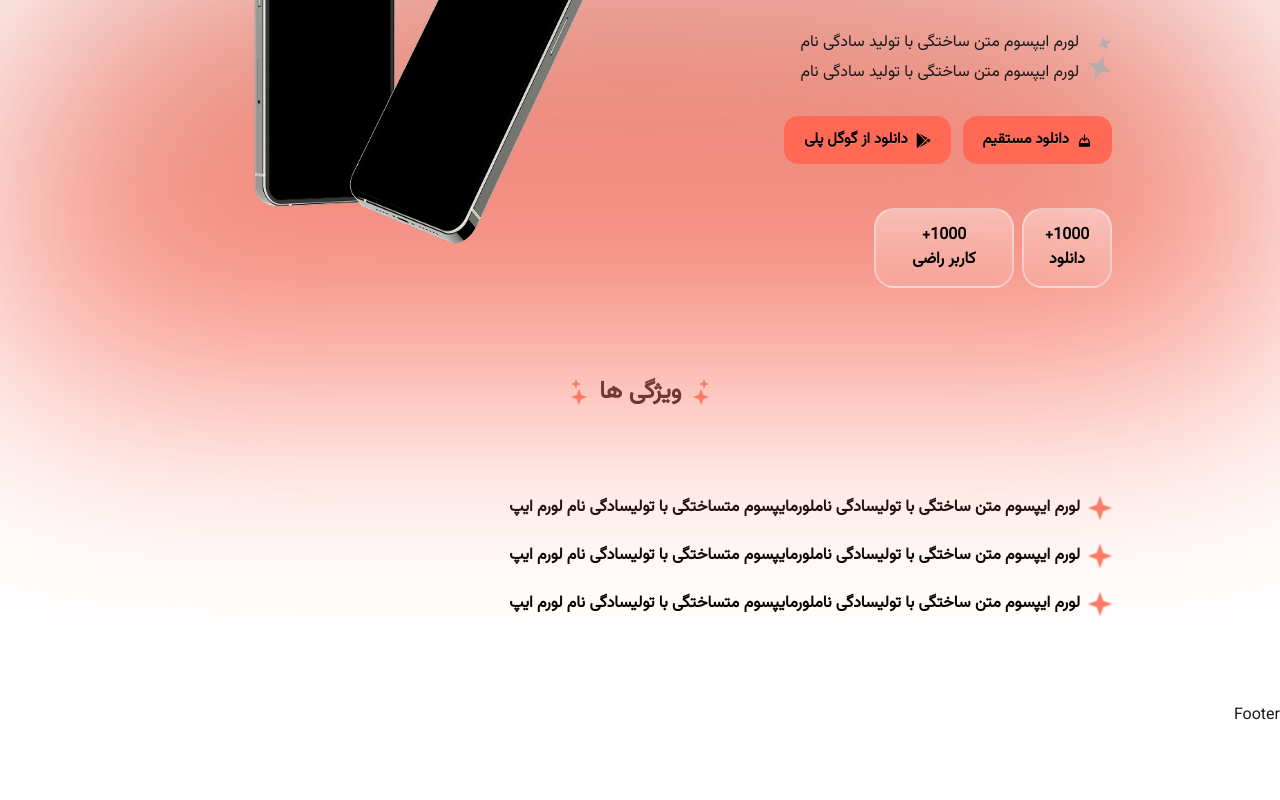
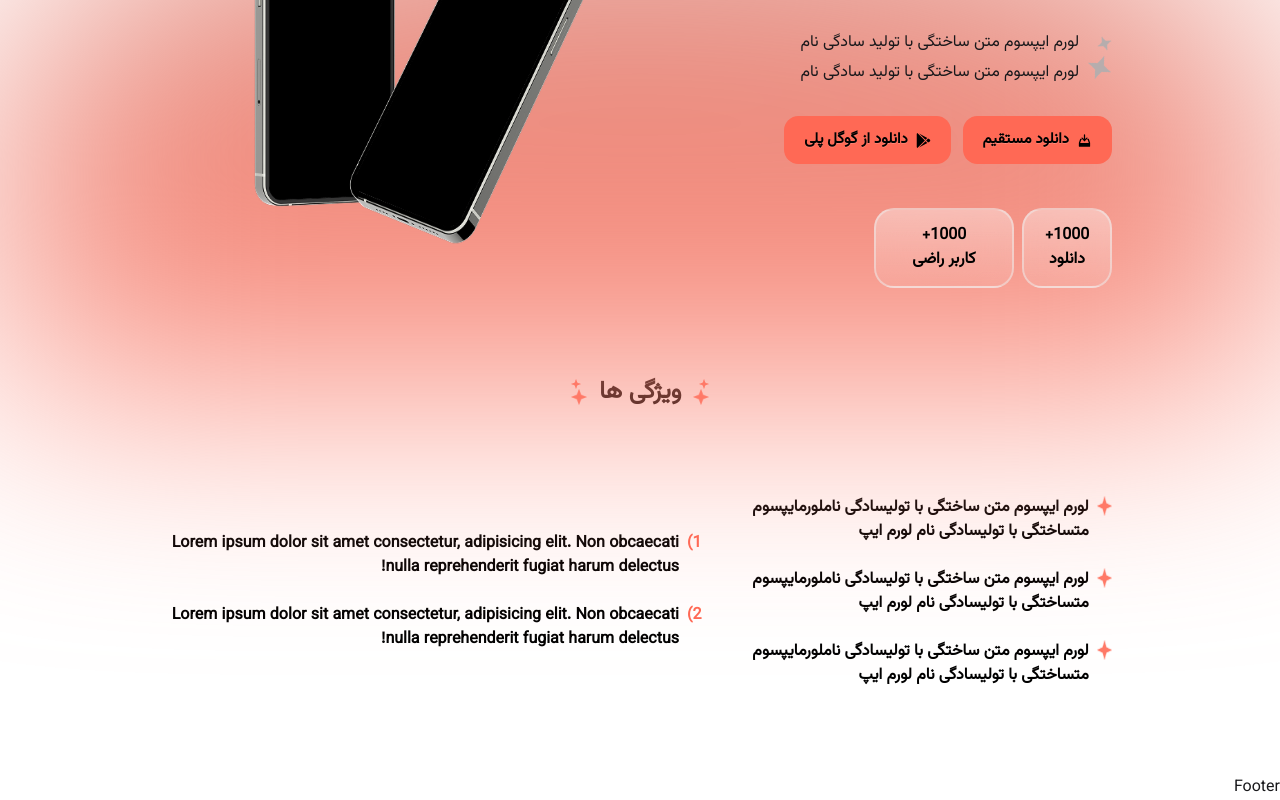
Before and after one commit to buordino/landing, a Next.js app: page / in a window 1280 px wide. Shown: the part 381-1181 px from the top of the page. Before the commit the page ends 1109 px from the top, so only its background shows below. Built offline with nearby package versions, Linux system fonts and the light colour scheme.

Commit message:
change ui

```diff
--- a/app/_components/FeatureTexts.tsx
+++ b/app/_components/FeatureTexts.tsx
@@ -14,10 +14,10 @@ const FeatureTexts = ({ texts, symbol }: FeatureTextsPropsType) => {
         >
           {symbol === "number" ? (
             <span className="font-bold text-custome-orange-2">
-              ({index + 1}
+              {index + 1})
             </span>
           ) : (
-            <div className="relative size-6">
+            <div className="relative w-[24px] h-[20px]">
               <Image
                 fill
                 className="object-center"
--- a/app/_components/FeaturesSection.tsx
+++ b/app/_components/FeaturesSection.tsx
@@ -6,6 +6,7 @@ const FeaturesSection = () => {
     <section id="features">
       <SectionTitle>ویژگی ها</SectionTitle>
       <div className="py-22 px-16 md:px-42">
+        <div className="flex items-center justify-between gap-6">
           <FeatureTexts
             symbol="star"
             texts={[
@@ -14,6 +15,14 @@ const FeaturesSection = () => {
               "لورم ایپسوم متن ساختگی با تولیسادگی ناملورمایپسوم متساختگی با تولیسادگی نام لورم ایپ",
             ]}
           />
+          <FeatureTexts
+            symbol="number"
+            texts={[
+              "Lorem ipsum dolor sit amet consectetur, adipisicing elit. Non obcaecati nulla reprehenderit fugiat harum delectus!",
+              "Lorem ipsum dolor sit amet consectetur, adipisicing elit. Non obcaecati nulla reprehenderit fugiat harum delectus!",
+            ]}
+          />
+        </div>
       </div>
     </section>
   );
```
Lines whose indentation alone changed are shown as unchanged.
